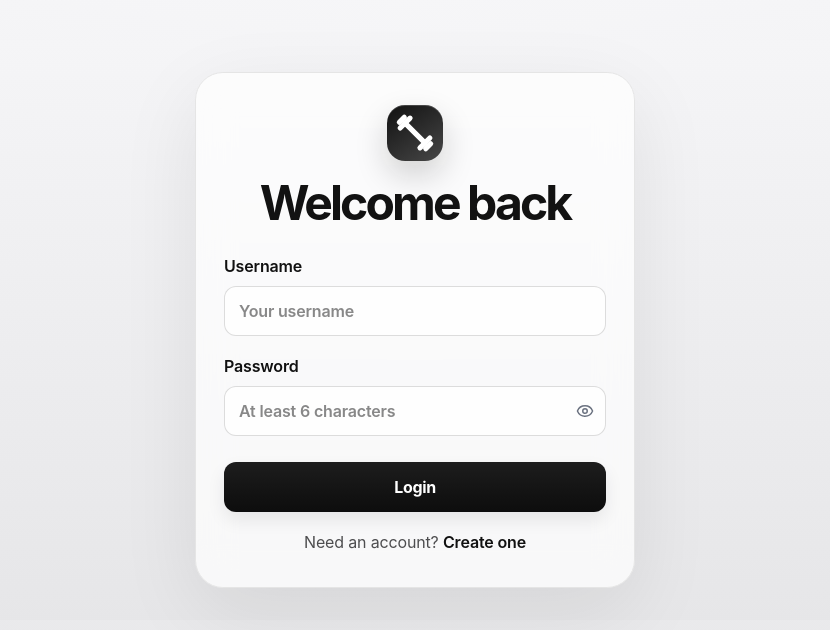
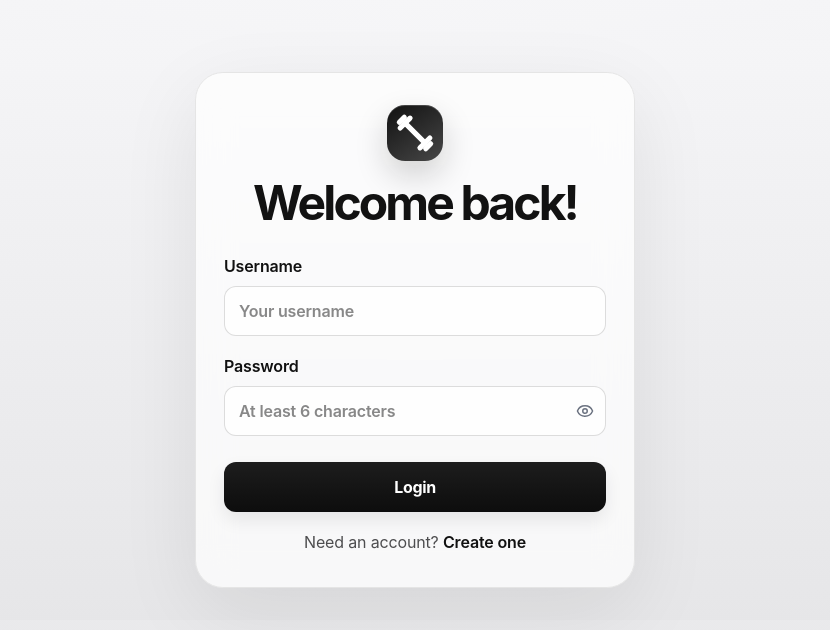
Before and after one commit to oliverradivan/gym-tracker, a React (Vite) app in the folder front/: page /login in a window 1280 px wide. Shown: the top 630 px of the page, without its empty margins (225-1055 px from the left). Built offline with nearby package versions, Linux system fonts and the light colour scheme; no server answers.

Commit message:
chrome calender fix

```diff
--- a/front/src/pages/login.jsx
+++ b/front/src/pages/login.jsx
@@ -46,7 +46,7 @@ function LoginPage() {
                 </g>
               </svg>
             </div>
-            <h1>Welcome back</h1>
+            <h1>Welcome back!</h1>
           </div>
 
           <form onSubmit={handleSubmit} className="auth-form">
--- a/front/src/pages/logworkout.css
+++ b/front/src/pages/logworkout.css
@@ -257,18 +257,13 @@
   color: #8e8e93;
 }
 
-/* Real <input type="date"> is stretched invisibly over the whole field so
-   the user's actual tap/click lands directly on it. This is required for
-   mobile (iOS Safari in particular): the native picker only opens on a
-   genuine user gesture aimed at the input itself, not a JS-triggered
-   focus()/click()/showPicker() on an element the user didn't actually touch. */
 .date-native-input {
   position: absolute;
   inset: 0;
   width: 100%;
   height: 100%;
   margin: 0;
-  opacity: 0;
+  opacity: 0.0001;
   cursor: pointer;
   border: none;
   padding: 0;
```
